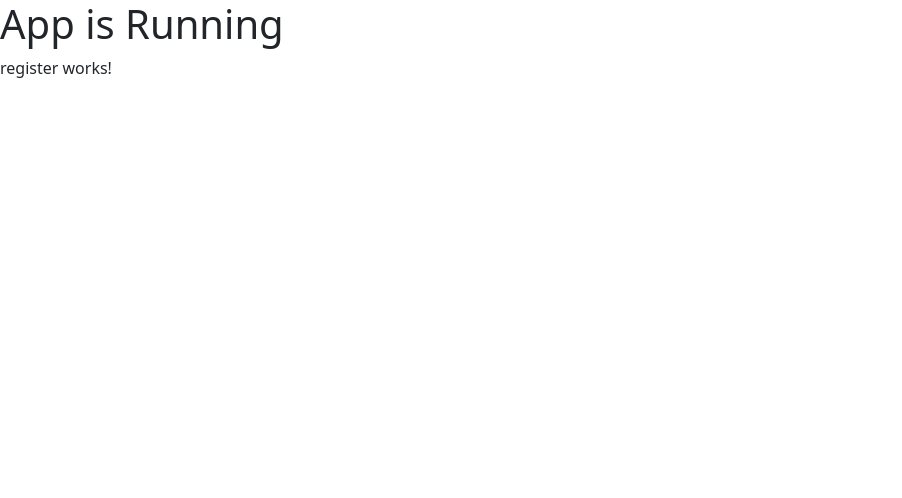
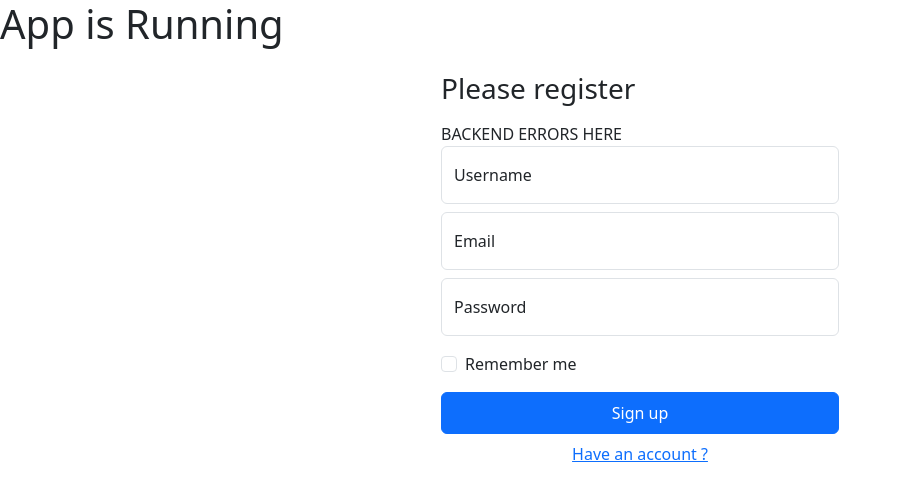
Before and after one commit to lechatgraphique/medium-clone-angular, an Angular app: page /register in a window 1280 px wide. Shown: the top 498 px of the page, without its empty margins (0-902 px from the left). Built offline with nearby package versions, Linux system fonts and the light colour scheme.

Commit message:
Register layout and reactive form

```diff
--- a/src/app/auth/components/register/register/register.component.html
+++ b/src/app/auth/components/register/register/register.component.html
@@ -1 +1,28 @@
-<p>register works!</p>
+<main class="form-register w-100 m-auto">
+  <form data-bitwarden-watching="1" [formGroup]="form" (ngSubmit)="onSubmit()">
+    <h1 class="h3 mb-3 fw-normal">Please register</h1>
+    BACKEND ERRORS HERE
+    <div class="form-floating mb-2">
+      <input type="text" class="form-control" id="username" placeholder="Username" formControlName="username">
+      <label for="username">Username</label>
+    </div>
+    <div class="form-floating mb-2">
+      <input type="email" class="form-control" id="email" placeholder="Email" formControlName="email">
+      <label for="email">Email</label>
+    </div>
+    <div class="form-floating">
+      <input type="password" class="form-control" id="password" placeholder="Email" formControlName="password">
+      <label for="password">Password</label>
+    </div>
+    <div class="form-check text-start my-3">
+      <input class="form-check-input" type="checkbox" value="remember-me" id="flexCheckDefault">
+      <label class="form-check-label" for="flexCheckDefault">
+        Remember me
+      </label>
+    </div>
+    <button class="btn btn-primary w-100 py-2" type="submit">Sign up</button>
+    <p class="mt-2 text-center">
+      <a routerLink="/login">Have an account ?</a>
+    </p>
+  </form>
+</main>
--- a/src/app/auth/components/register/register/register.component.scss
+++ b/src/app/auth/components/register/register/register.component.scss
@@ -0,0 +1,4 @@
+.form-register {
+  max-width: 430px;
+  padding: 1rem;
+}
--- a/src/app/auth/components/register/register/register.component.ts
+++ b/src/app/auth/components/register/register/register.component.ts
@@ -1,13 +1,23 @@
 import { Component } from '@angular/core';
 import { CommonModule } from '@angular/common';
+import {RouterLink} from "@angular/router";
+import {FormBuilder, ReactiveFormsModule, Validators} from "@angular/forms";
 
 @Component({
   selector: 'mc-register',
   standalone: true,
-  imports: [CommonModule],
+  imports: [CommonModule, RouterLink, ReactiveFormsModule],
   templateUrl: './register.component.html',
   styleUrls: ['./register.component.scss']
 })
 export class RegisterComponent {
-
+  form = this.fb.nonNullable.group({
+    username: ['', Validators.required],
+    email: ['', Validators.required],
+    password: ['', Validators.required],
+  })
+  constructor(private fb: FormBuilder) { }
+  onSubmit(): void {
+    console.log('form:', this.form.getRawValue());
+  }
 }
```
